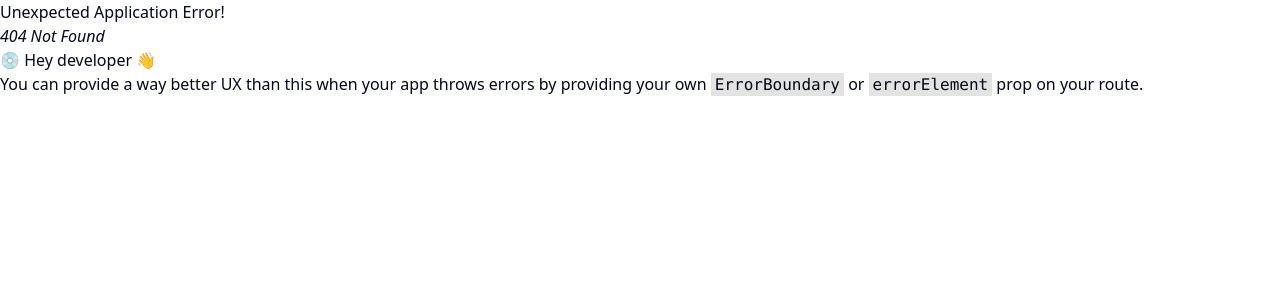
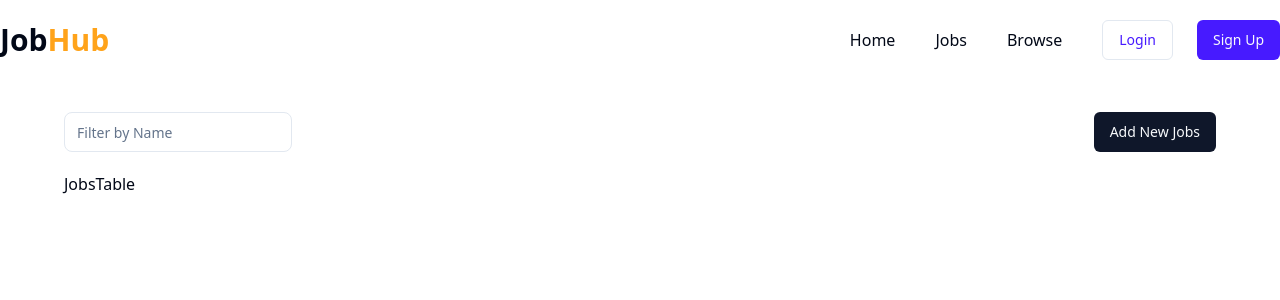
Before and after one commit to iamrohitkandpal/WorkHub-App, a React (Vite) app in the folder frontend/: page /admin/jobs in a window 1280 px wide. Before the commit this address had no page. Shown: the top 300 px of the page. Built offline with nearby package versions, Linux system fonts and the light colour scheme; no server answers.

Commit message:
Jobs Page for Admin Creation

```diff
--- a/frontend/src/App.jsx
+++ b/frontend/src/App.jsx
@@ -10,6 +10,7 @@ import JobDescription from "./components/JobDescription";
 import Companies from "./components/admin/Companies";
 import CreateCompany from './components/admin/CreateCompany';
 import SetupCompany from "./components/admin/SetupCompany";
+import AdminJobs from './components/admin/AdminJobs';
 
 const appRouter = createBrowserRouter([
   {
@@ -52,6 +53,10 @@ const appRouter = createBrowserRouter([
     path: "/admin/companies/:id",
     element: <SetupCompany />,
   },
+  {
+    path: "/admin/jobs",
+    element: <AdminJobs />,
+  },
 ]);
 function App() {
   // const [count, setCount] = useState(0)
--- /dev/null
+++ b/frontend/src/components/admin/AdminJobs.jsx
@@ -0,0 +1,44 @@
+// eslint-disable-next-line no-unused-vars
+import React, { useEffect, useState } from "react";
+import Navbar from "./../shared/Navbar";
+import { Input } from "../ui/input";
+import { Button } from "@/components/ui/button";
+import JobsTable from "./JobsTable";
+import { useNavigate } from "react-router-dom";
+import useGetAllCompanies from "@/hooks/useGetAllCompanies";
+import { useDispatch } from "react-redux";
+import { setSearchCompanyByText } from "@/redux/companySlice";
+
+const AdminJobs = () => {
+  useGetAllCompanies();
+
+  const [input, setInput] = useState("");
+  const navigate = useNavigate();
+  const dispatch = useDispatch();
+
+  useEffect(() => {
+    dispatch(setSearchCompanyByText(input))
+  }, [input, dispatch]);
+  return (
+    <div>
+      <Navbar />
+      <div className="my-10">
+        <div className="max-w-6xl mx-auto my-10">
+          <div className="flex items-center justify-between my-5">
+            <Input
+              className="w-fit"
+              placeholder="Filter by Name"
+              onChange={(e) => setInput(e.target.value)}
+            />
+            <Button onClick={() => navigate("/admin/companies/create")}>
+              Add New Jobs
+            </Button>
+          </div>
+          <JobsTable />
+        </div>
+      </div>
+    </div>
+  );
+};
+
+export default AdminJobs;
--- /dev/null
+++ b/frontend/src/components/admin/JobsTable.jsx
@@ -0,0 +1,9 @@
+import React from 'react'
+
+const JobsTable = () => {
+  return (
+    <div>JobsTable</div>
+  )
+}
+
+export default JobsTable
--- a/frontend/src/components/admin/SetupCompany.jsx
+++ b/frontend/src/components/admin/SetupCompany.jsx
@@ -10,8 +10,12 @@ import { COMPANY_API_END_POINT } from "@/utils/constant";
 import { useNavigate, useParams } from "react-router-dom";
 import { toast } from "sonner";
 import { useSelector } from "react-redux";
+import useGetCompanyById from "@/hooks/useGetCompanyById";
 
 const SetupCompany = () => {
+  const params = useParams();
+  useGetCompanyById(params.id);
+
   const [input, setInput] = useState({
     name: "",
     description: "",
@@ -21,7 +25,6 @@ const SetupCompany = () => {
   });
   const {singleCompany} = useSelector(store => store.company);
   const [loading, setLoading] = useState(false);
-  const params = useParams();
   const navigate = useNavigate();
 
   const changeEventHandler = (e) => {
--- a/frontend/src/components/ui/avatar.jsx
+++ b/frontend/src/components/ui/avatar.jsx
@@ -14,7 +14,7 @@ Avatar.displayName = AvatarPrimitive.Root.displayName
 const AvatarImage = React.forwardRef(({ className, ...props }, ref) => (
   <AvatarPrimitive.Image
     ref={ref}
-    className={cn("aspect-square h-full w-full", className)}
+    className={cn("aspect-square object-cover h-full w-full", className)}
     {...props} />
 ))
 AvatarImage.displayName = AvatarPrimitive.Image.displayName
```
